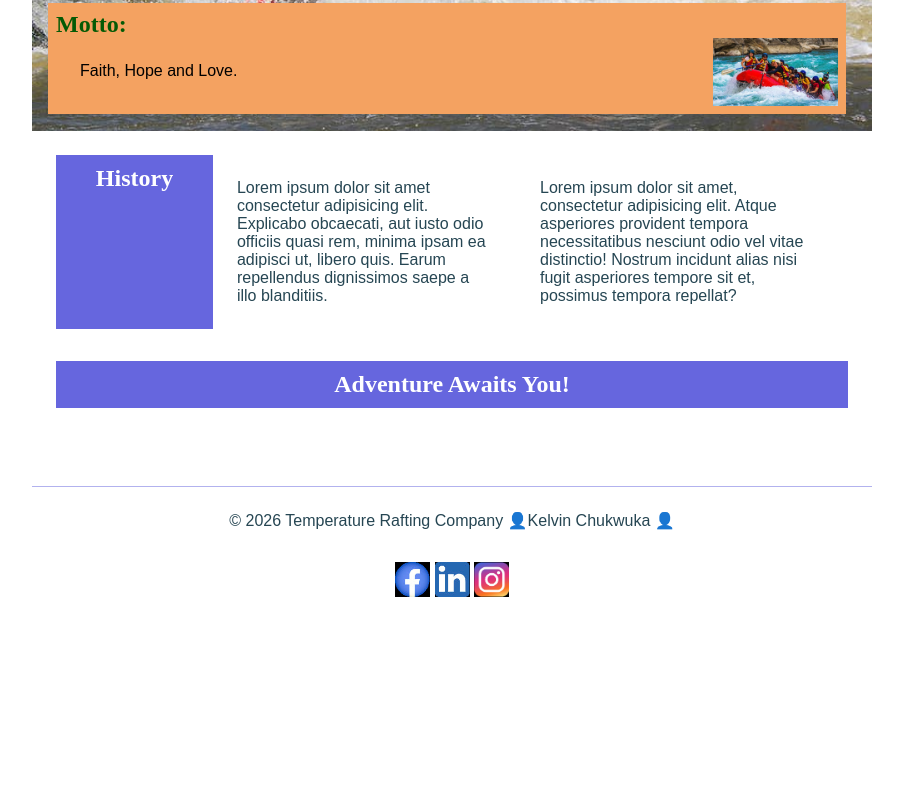
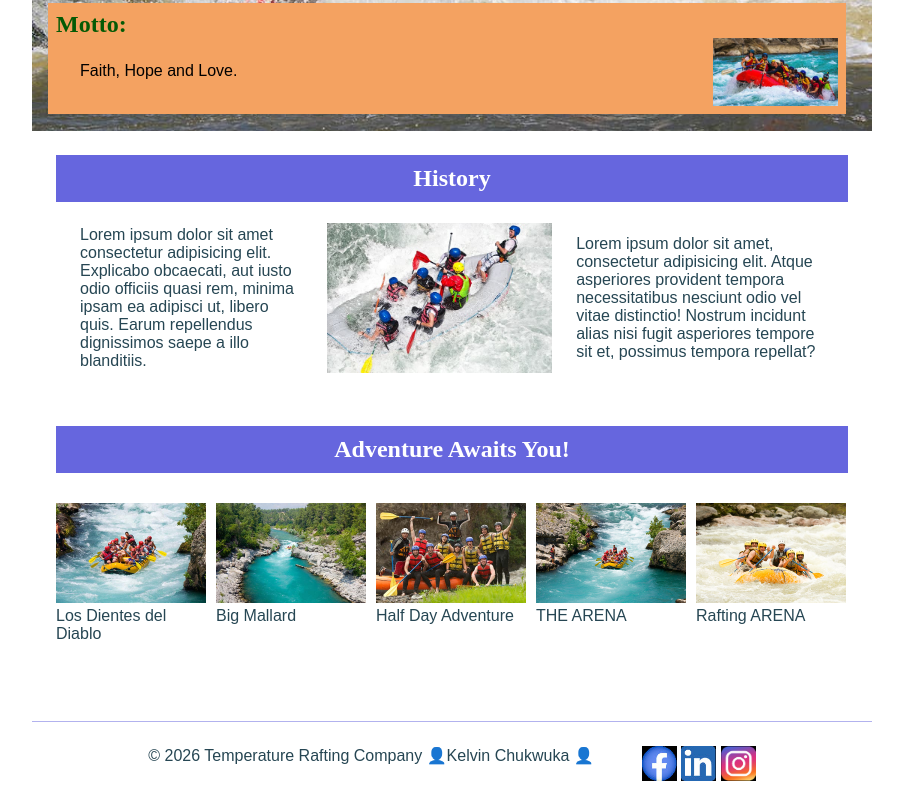
Before and after one commit to KelvinTemperature/wdd130, a plain HTML site: page wwr/about.html in a window 1280 px wide. Shown: the part 472-1281 px from the top of the page, without its empty margins (188-1091 px from the left). Before the commit the page ends 1097 px from the top, so only its background shows below. Drawn offline with Linux system fonts and the light colour scheme.

Commit message:
rafting site

```diff
--- a/wwr/about.html
+++ b/wwr/about.html
@@ -32,14 +32,38 @@
                 <p>Faith, Hope and Love. </p>
             </article>
         </div>
-        <section class="history">
+        <section>
             <h2>History</h2>
-            <p>Lorem ipsum dolor sit amet consectetur adipisicing elit. Explicabo obcaecati, aut iusto odio officiis quasi rem, minima ipsam ea adipisci ut, libero quis. Earum repellendus dignissimos saepe a illo blanditiis.</p>
-            <img src="" alt="">
-            <p>Lorem ipsum dolor sit amet, consectetur adipisicing elit. Atque asperiores provident tempora necessitatibus nesciunt odio vel vitae distinctio! Nostrum incidunt alias nisi fugit asperiores tempore sit et, possimus tempora repellat?</p>
+            <div class="history">
+                <p>Lorem ipsum dolor sit amet consectetur adipisicing elit. Explicabo obcaecati, aut iusto odio officiis quasi rem, minima ipsam ea adipisci ut, libero quis. Earum repellendus dignissimos saepe a illo blanditiis.</p>
+                <img src="images/rafting42_600.jpg" alt="rafting site" height="150">
+                <p>Lorem ipsum dolor sit amet, consectetur adipisicing elit. Atque asperiores provident tempora necessitatibus nesciunt odio vel vitae distinctio! Nostrum incidunt alias nisi fugit asperiores tempore sit et, possimus tempora repellat?</p>
+            </div>
         </section>
         <section>
             <h2> Adventure Awaits You!</h2>
+            <div class="figure">
+                <figure>
+                    <img src="images/rafting53_600.jpg" alt="rafting image">
+                    <figcaption>Los Dientes del Diablo</figcaption>
+                </figure>
+                <figure>
+                    <img src="images/rafting58_600.jpg" alt="rafting image">
+                    <figcaption>Big Mallard</figcaption>
+                </figure>
+                <figure>
+                    <img src="images/rafting59_600.jpg" alt="rafting image">
+                    <figcaption>Half Day Adventure</figcaption>
+                </figure>
+                <figure>
+                    <img src="images/rafting65_600.jpg" alt="rafting image">
+                    <figcaption>THE ARENA</figcaption>
+                </figure>
+                <figure>
+                    <img src="images/rafting4_600.jpg" alt="rafting image">
+                    <figcaption>Rafting ARENA</figcaption>
+                </figure>
+            </div>
         </section>
     </main>
     <footer>
--- a/wwr/styles/rafting.css
+++ b/wwr/styles/rafting.css
@@ -79,9 +79,9 @@ article {
 .history {
     display: flex;
     flex-direction: row;
+    justify-content: space-evenly;
+    align-items: center;
 }
-
-.history h2 {}
 
 .socialmedia a {
     text-decoration: none;
@@ -131,8 +131,23 @@ section h2 {
     color: white;
 }
 
+.figure {
+    display: grid;
+    grid-template-columns: repeat(5, 1fr);
+    gap: 0.5rem;
+}
+
+.figure img {
+    width: 150px;
+    height: auto;
+    margin-top: 30px;
+}
+
 footer {
     border-top: 1px solid rgb(0 0 200 /0.3);
     text-align: center;
     margin-top: 70px;
+    display: flex;
+    flex-direction: row;
+    justify-content: center;
 }
```
Also changed, not shown: wwr/images/rafting42_600.jpg (added), wwr/images/rafting49_600.jpg (added), wwr/images/rafting4_600.jpg (added), wwr/images/rafting53_600.jpg (added), wwr/images/rafting58_600.jpg (added), wwr/images/rafting59_600.jpg (added), wwr/images/rafting65_600.jpg (added).
